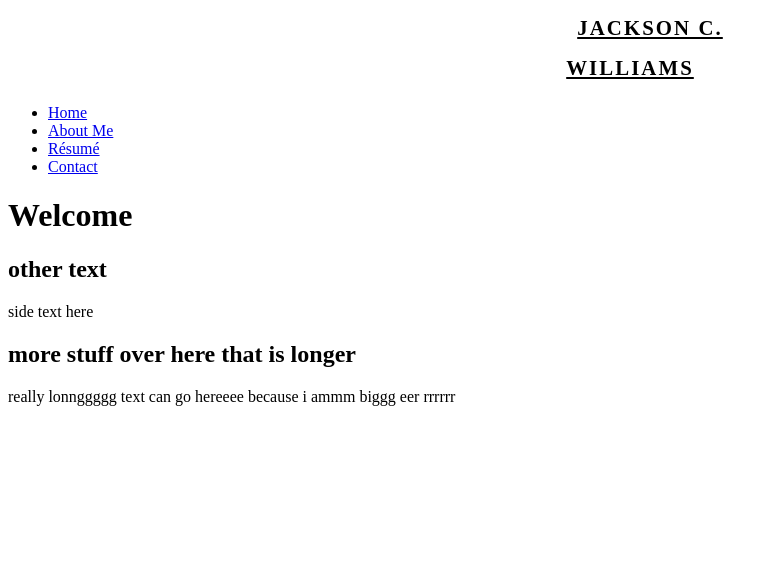
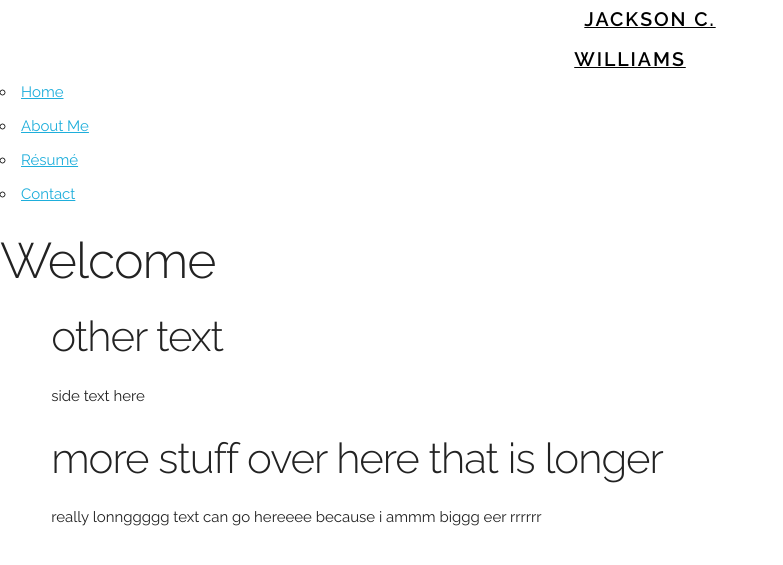
Before and after one commit to jacksoncwilliams/jackson-erin, a Jekyll site: the page built from simpleindex.html, in a window 1280 px wide. Shown: the top 565 px of the page, without its empty margins (0-783 px from the left). Built offline with Jekyll 4.4.1, drawn with Linux system fonts in a browser that asks for light colours.

Commit message:
Update simple.html

```diff
--- a/_layouts/simple.html
+++ b/_layouts/simple.html
@@ -19,7 +19,8 @@
 
   <!-- CSS
   –––––––––––––––––––––––––––––––––––––––––––––––––– -->
-
+  <link rel="stylesheet" href="css/normalize.css">
+  <link rel="stylesheet" href="css/skeleton.css">
   <link rel="stylesheet" href="css/simple.css">
 
 
```
